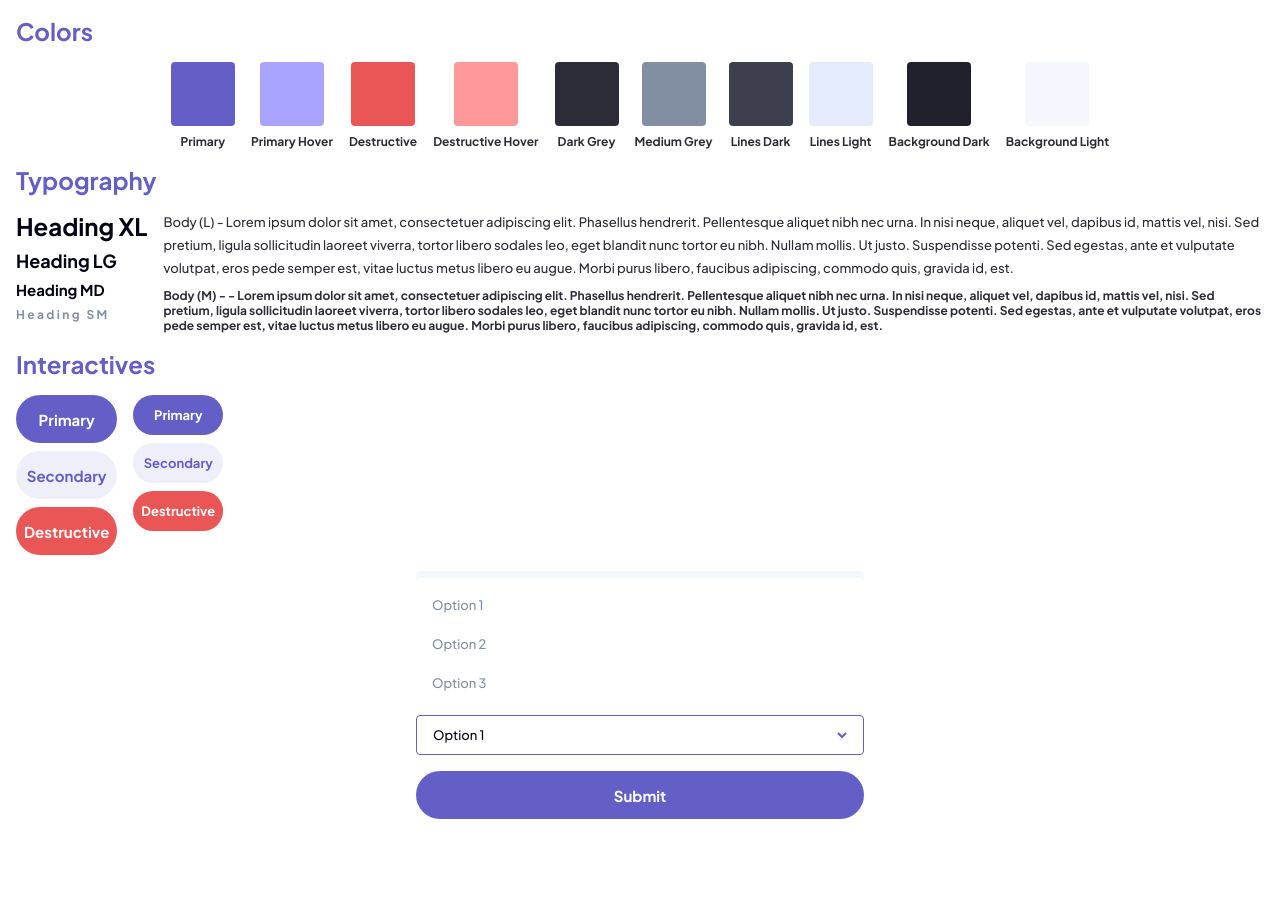
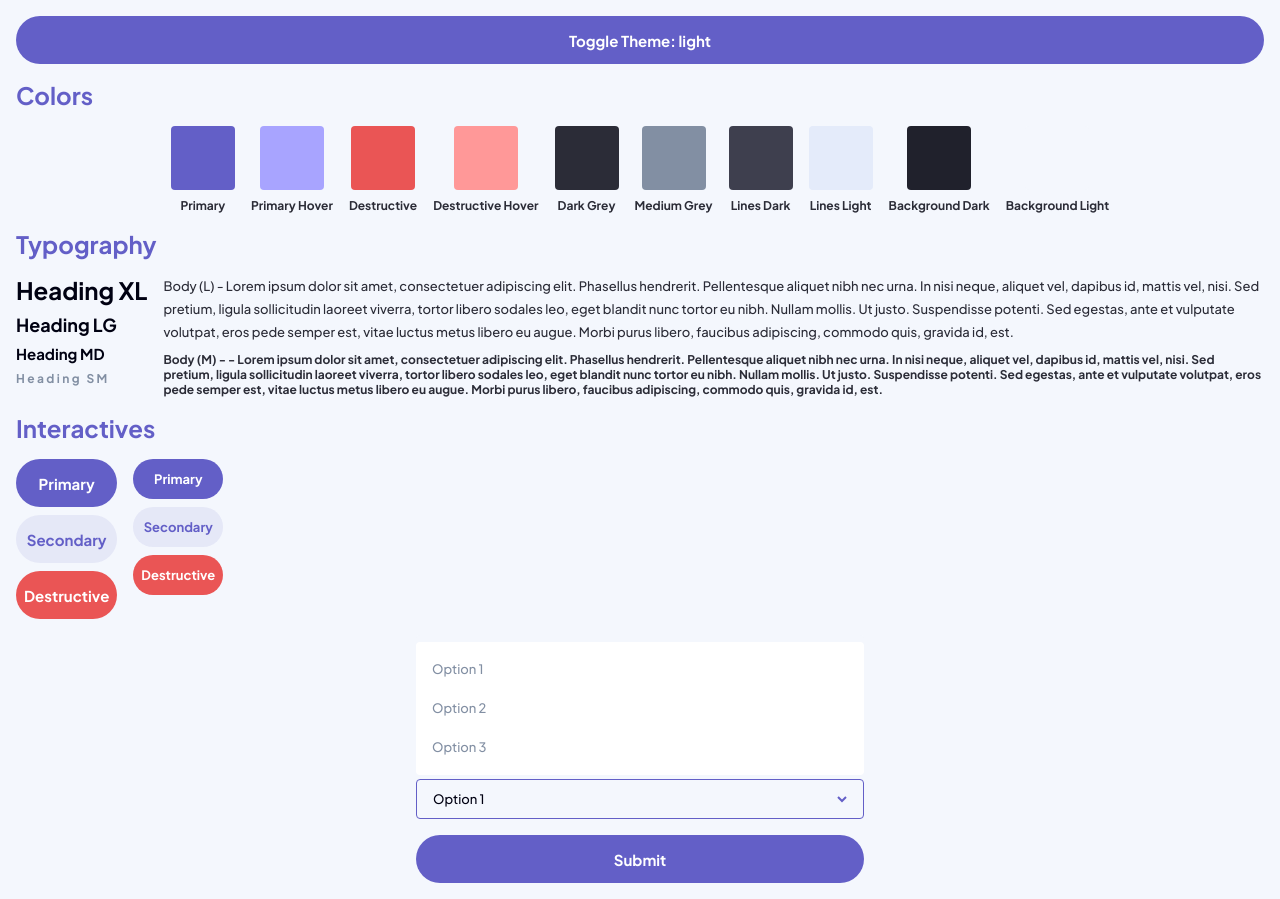
Before and after one commit to Bellsibub/task-forge, a React (Vite) app: page / in a window 1280 px wide. Both pictures are taken after a click on the button "Option 1". Before the commit the page ends 835 px from the top, so only its background shows below. Built offline with nearby package versions, Linux system fonts and the light colour scheme.

Commit message:
feat: implement theme toggle functionality and enhance UI components for dark mode support

```diff
--- a/src/App.tsx
+++ b/src/App.tsx
@@ -1,5 +1,7 @@
 import { Input } from '@/components/ui/Input';
+import themeStore from '@/lib/store/theme';
 import { type SubmitHandler, useForm } from 'react-hook-form';
+import { useStore } from 'zustand';
 
 import { Button, Checkbox, Select } from './components/ui';
 
@@ -13,6 +15,7 @@ const options = [
     { value: 'option3', label: 'Option 3' },
 ];
 function App() {
+    const { theme, toggleTheme } = useStore(themeStore, (state) => state);
     const { control, handleSubmit } = useForm({
         defaultValues: {
             textinput: '',
@@ -27,6 +30,7 @@ function App() {
 
     return (
         <div className="p-4 container mx-auto space-y-4">
+            <Button onClick={toggleTheme}>Toggle Theme: {theme}</Button>
             <h1 className="heading-xl text-primary">Colors</h1>
             <div>
                 <div className="flex flex-row gap-4 flex-wrap items-center justify-center">
--- a/src/components/ui/Button.tsx
+++ b/src/components/ui/Button.tsx
@@ -17,7 +17,7 @@ const variantClasses: Record<ButtonVariant, string> = {
     primary:
         'bg-primary text-white hover:bg-primary-hover',
     secondary:
-        'bg-primary/10 text-primary hover:bg-primary/25',
+        'bg-primary/10 dark:bg-white/90 text-primary hover:bg-primary/25 dark:hover:bg-white',
     destructive:
         'bg-destructive text-white hover:bg-destructive-hover',
 };
--- a/src/components/ui/Checkbox.tsx
+++ b/src/components/ui/Checkbox.tsx
@@ -14,20 +14,20 @@ const Checkbox = ({ id, label, className, ...props }: CheckboxProps) => {
         <Label.Root
             htmlFor={id}
             className={cn(
-                'bg-bg-light flex items-center h-10 p-3 gap-4 rounded-sm cursor-pointer hover:bg-primary/25 transition-colors duration-300 ease-in-out',
+                'bg-bg-light dark:bg-bg-dark flex items-center h-10 p-3 gap-4 rounded-sm cursor-pointer hover:bg-primary/25 transition-colors duration-300 ease-in-out',
                 className,
             )}
         >
             <CheckboxPrimitive.Root
                 id={id}
-                className="peer size-4 border border-mediumgrey/25 rounded-xs flex items-center justify-center data-[state=checked]:bg-primary"
+                className="peer size-4 border border-mediumgrey/25 rounded-xs flex items-center justify-center data-[state=checked]:bg-primary dark:bg-darkgrey"
                 {...props}
             >
                 <CheckboxPrimitive.CheckboxIndicator className='text-white'>
                     <IconCheck />
                 </CheckboxPrimitive.CheckboxIndicator>
             </CheckboxPrimitive.Root>
-            <span className="text-xs text-black font-bold peer-data-[state=checked]:opacity-50 peer-data-[state=checked]:line-through">{label}</span>
+            <span className="text-xs text-black dark:text-white font-bold peer-data-[state=checked]:opacity-50 peer-data-[state=checked]:line-through">{label}</span>
         </Label.Root>
     );
 };
--- a/src/components/ui/Input.tsx
+++ b/src/components/ui/Input.tsx
@@ -52,7 +52,7 @@ const Input = <
                     <div className="relative">
                         <input
                             data-invalid={!!errors[name]}
-                            className="w-full border border-mediumgrey/25 rounded-sm h-10 px-4 body-lg text-black focus:outline-none data-[invalid=true]:border-destructive"
+                            className="w-full border border-mediumgrey/25 rounded-sm h-10 px-4 body-lg text-black dark:text-white focus:outline-none data-[invalid=true]:border-destructive"
                             placeholder={placeholder}
                             {...field}
                         />
--- a/src/components/ui/Select.tsx
+++ b/src/components/ui/Select.tsx
@@ -52,7 +52,7 @@ const Select = <
                     >
                         <RadixSelect.Trigger
                             className={cn(
-                                'w-full border border-mediumgrey/25 rounded-sm h-10 px-4 body-lg text-black focus:outline-none flex items-center justify-between cursor-pointer hover:border-primary ',
+                                'w-full border border-mediumgrey/25 rounded-sm h-10 px-4 body-lg text-black dark:text-white focus:outline-none flex items-center justify-between cursor-pointer hover:border-primary ',
                                 open && 'border-primary',
                             )}
                         >
@@ -68,10 +68,10 @@ const Select = <
                                 sideOffset={4}
                                 className="w-(--radix-select-trigger-width)"
                             >
-                                <RadixSelect.Viewport className="bg-white rounded-sm p-2">
+                                <RadixSelect.Viewport className="bg-white dark:bg-bg-dark rounded-sm p-2">
                                     {options.map((item) => (
                                         <RadixSelect.Item
-                                            className="p-2 rounded-sm cursor-pointer hover:bg-primary/25 transition-colors duration-300 ease-in-out focus:outline-none body-lg text-mediumgrey hover:text-primary"
+                                            className="p-2 rounded-sm cursor-pointer hover:bg-primary/25 transition-colors duration-300 ease-in-out focus:outline-none body-lg text-mediumgrey hover:text-primary dark:hover:text-white"
                                             key={item.value}
                                             value={item.value}
                                         >
--- a/src/index.css
+++ b/src/index.css
@@ -1,6 +1,8 @@
 @import url('https://fonts.googleapis.com/css2?family=Plus+Jakarta+Sans:ital,wght@0,200..800;1,200..800&display=swap');
 
 @import 'tailwindcss';
+
+@custom-variant dark (&:where(.dark, .dark *));
 
 @theme {
     --color-primary: #635FC7;
@@ -19,23 +21,29 @@
     --font-sans: 'Plus Jakarta Sans', sans-serif;
 }
 
+@layer base {
+    body {
+        @apply bg-bg-light text-black dark:bg-bg-dark dark:text-white;
+    }
+}
+
 @layer components {
     .heading-xl {
-        @apply text-2xl font-bold leading-7.5 text-black;
+        @apply text-2xl font-bold leading-7.5 text-black dark:text-white;
     }
     .heading-lg {
-        @apply text-lg font-bold leading-5.75 text-black;
+        @apply text-lg font-bold leading-5.75 text-black dark:text-white;
     }
     .heading-md {
-        @apply text-[15px] font-bold leading-4.75 text-black;
+        @apply text-[15px] font-bold leading-4.75 text-black dark:text-white;
     }
     .heading-sm {
-        @apply text-xs font-bold leading-3.75 tracking-[2.4px] text-mediumgrey;
+        @apply text-xs font-bold leading-3.75 tracking-[2.4px] text-mediumgrey dark:text-white;
     }
     .body-lg {
-        @apply text-[13px] font-medium leading-5.75 text-darkgrey;
+        @apply text-[13px] font-medium leading-5.75 text-darkgrey dark:text-white;
     }
     .body-md {
-        @apply text-xs font-bold leading-3.75 text-darkgrey;
+        @apply text-xs font-bold leading-3.75 text-darkgrey dark:text-mediumgrey;
     }
 }
--- /dev/null
+++ b/src/lib/store/theme.ts
@@ -0,0 +1,45 @@
+import { createStore } from 'zustand';
+import { persist } from 'zustand/middleware';
+
+type Theme = 'light' | 'dark';
+
+type ThemeState = {
+    theme: 'light' | 'dark';
+    toggleTheme: () => void;
+};
+
+const prefersDark = window.matchMedia('(prefers-color-scheme: dark)').matches
+    ? 'dark'
+    : 'light';
+
+const applyTheme = (theme: Theme) => {
+    const root = document.documentElement;
+    root.classList.remove('light', 'dark');
+    root.classList.add(theme);
+};
+
+const themeStore = createStore<ThemeState>()(
+    persist(
+        (set) => ({
+            theme: prefersDark,
+            toggleTheme: () =>
+                set((state) => ({
+                    theme: state.theme === 'light' ? 'dark' : 'light',
+                })),
+        }),
+        {
+            name: 'theme',
+            onRehydrateStorage: () => (state) => {
+                if (state) {
+                    applyTheme(state.theme);
+                }
+            },
+        },
+    ),
+);
+
+themeStore.subscribe((state) => {
+    applyTheme(state.theme);
+});
+
+export default themeStore;
```
